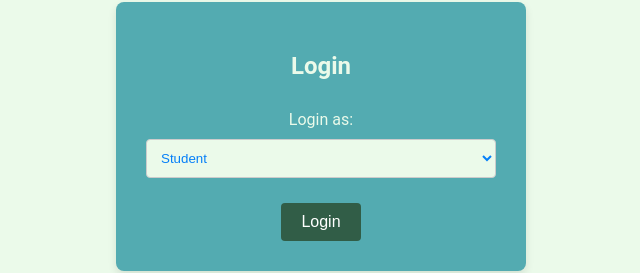
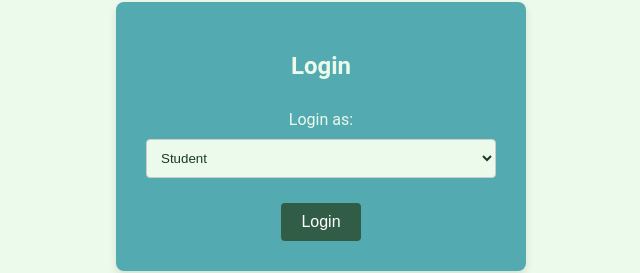
Before and after one commit to Udaya-Krishna/student-ranking-system, a plain HTML site: page index.html in a window 1280 px wide. Shown: the part 154-427 px from the top of the page, 319-959 px from the left. Drawn offline with Linux system fonts and the light colour scheme.

Commit message:
Update styles.css

```diff
--- a/styles.css
+++ b/styles.css
@@ -57,7 +57,7 @@ input[type="text"], input[type="number"], select {
     border: 1px solid #ccc;
     border-radius: 4px;
     background-color: #ebfaea;
-    color: #057ff8;
+    color: #1a3b22;
 }
 
 input::placeholder{
```
